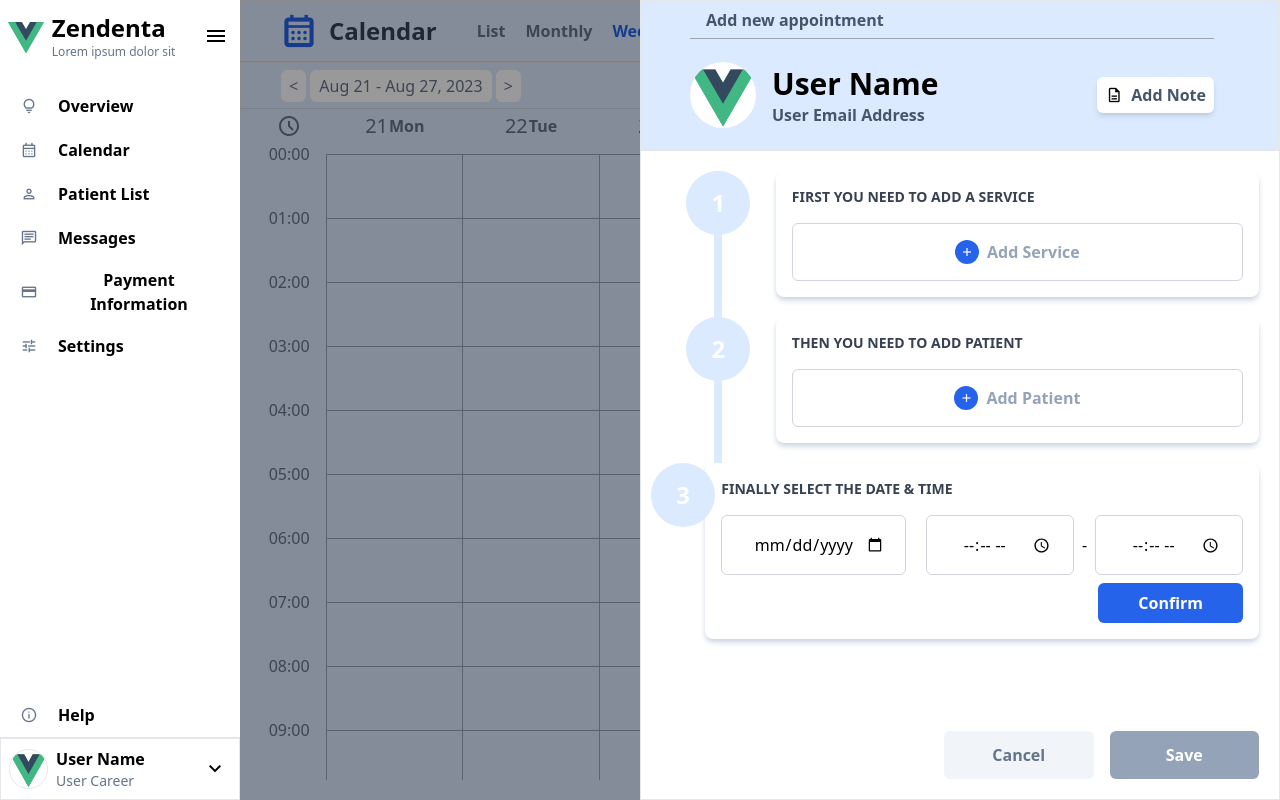
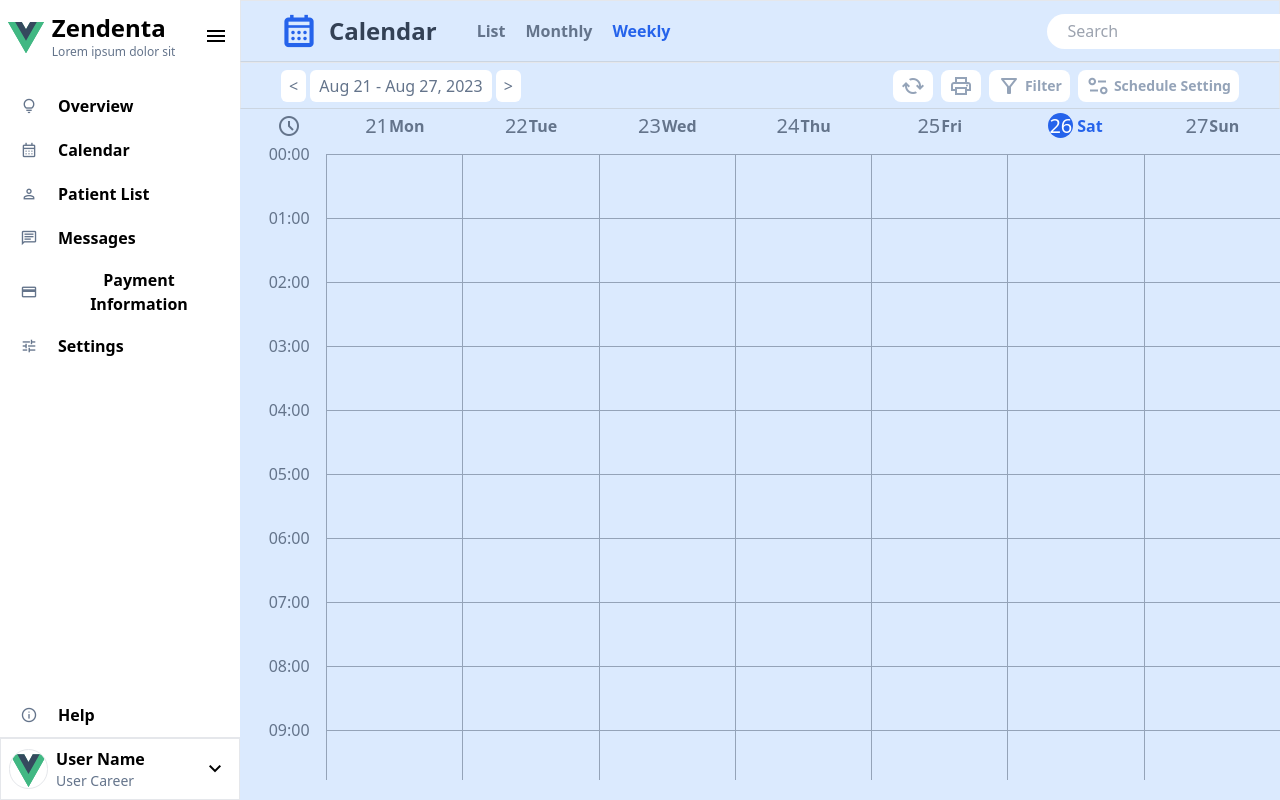
Before and after one commit to rekredhead/Calendar-App-VueJS, a Vue app: page / in a window 1280 px wide. Shown: the top 800 px of the page. Built offline with nearby package versions, Linux system fonts and the light colour scheme.

Commit message:
Fixed issue where datetime click on calendar is not reactive on the slide-in panel

```diff
--- a/src/components/Main-components/Body.vue
+++ b/src/components/Main-components/Body.vue
@@ -18,7 +18,7 @@ const hoursOfDay = eachHourOfInterval({
    end: set(currentDate, { hours: 23 })
 });
 
-const handleDateTimeClick = (e: MouseEvent, hour: Date, currentDay: Date) => {
+const handleDateTimeClick = (e: MouseEvent, hour: Date, selectedDay: Date) => {
    const selectedHour = getHours(hour);
    const eventTarget = e.target as HTMLElement;
 
@@ -27,7 +27,7 @@ const handleDateTimeClick = (e: MouseEvent, hour: Date, currentDay: Date) => {
    const decimalMinutes = (yCoordinate / maxHeight) * 60;
    const roundedMinutes = Math.round(decimalMinutes / 15) * 15;
 
-   const time = set(currentDay, { hours: selectedHour, minutes: roundedMinutes });
+   const time = set(selectedDay, { hours: selectedHour, minutes: roundedMinutes });
    props.openSidePanel!(time);
 }
 </script>
--- a/src/components/Main.vue
+++ b/src/components/Main.vue
@@ -23,14 +23,16 @@ const getNextDate = () => {
    selectedWeekEnd.value = add(selectedWeekEnd.value, { weeks: 1 });
 }
 
-const isSidePanelOpen = ref(true); // Change to false when finished
+const isSidePanelOpen = ref(false);
 const selectedDate = ref(currentDate);
 const openSidePanel = (dateTime: Date) => {
    isSidePanelOpen.value = true;
    selectedDate.value = dateTime;
 };
-
-// Check if the date is correctly sent to the slide-in panel when calendar is clicked on
+const closeSidePanel = () => {
+   isSidePanelOpen.value = false;
+   // Modify this to add appointments in the calendar
+}
 
 /*
 const selectedDate = ref(startOfToday());
@@ -61,6 +63,6 @@ const getNextDate = () => {
          :selectedWeekEnd="selectedWeekEnd"
          :openSidePanel="openSidePanel"
       ></Body>
-      <SidePanel :isSidePanelOpen="isSidePanelOpen" :selectedDate="selectedDate" />
+      <SidePanel :isSidePanelOpen="isSidePanelOpen" :closeSidePanel="closeSidePanel" :selectedDate="selectedDate" />
    </div>
 </template>
--- a/src/components/SidePanel-components/DateTimeSelector.vue
+++ b/src/components/SidePanel-components/DateTimeSelector.vue
@@ -9,7 +9,7 @@ const props = defineProps({
    setEndingDateTime: Function
 });
 
-const isEditingOn = ref(true);
+const isEditingOn = ref(false);
 const selectedDate = ref('');
 const selectedStartingTime = ref('');
 const selectedEndingTime = ref('');
--- a/src/components/SidePanel-components/SidePanel.vue
+++ b/src/components/SidePanel-components/SidePanel.vue
@@ -4,16 +4,16 @@ import SidePanelForm from './SidePanelForm.vue';
 
 const props = defineProps({
    isSidePanelOpen: Boolean,
+   closeSidePanel: Function,
    selectedDate: Date
 });
 
-// Task 4: Change the state of the isSidePanelOpen to false upon submission (use state passed as props)
 </script>
 
 <template>
    <aside class="flex flex-col fixed bg-white top-0 bottom-0 right-0 border w-1/2 transform transition-transform duration-300"
       :class="{ 'translate-x-0': props.isSidePanelOpen, 'translate-x-full': !props.isSidePanelOpen }">
       <SidePanelHeader/>
-      <SidePanelForm :selectedDate="selectedDate"/>
+      <SidePanelForm v-if="isSidePanelOpen" :selectedDate="selectedDate" :closeSidePanel="closeSidePanel"/>
    </aside>
 </template>
--- a/src/components/SidePanel-components/SidePanelForm.vue
+++ b/src/components/SidePanel-components/SidePanelForm.vue
@@ -3,7 +3,8 @@
 // Each form item was difficult to reuse, hence they have their own component
 
 const props = defineProps({
-   selectedDate: Date
+   selectedDate: Date,
+   closeSidePanel: Function
 });
 
 import { ref } from 'vue';
@@ -40,6 +41,8 @@ const submitForm = () => {
       startingDateTime: startingDateTime.value,
       endingDateTime: endingDateTime.value
    });
+
+   props.closeSidePanel!();
 }
 </script>
 
@@ -56,7 +59,7 @@ const submitForm = () => {
          />
       </div>
       <div class=" flex justify-end gap-4 h-12 w-full">
-         <button class="bg-slate-100 text-slate-500 font-bold rounded-md w-1/4 hover:bg-slate-200">Cancel</button>
+         <button @click="props.closeSidePanel!()" class="bg-slate-100 text-slate-500 font-bold rounded-md w-1/4 hover:bg-slate-200">Cancel</button>
          <button @click="submitForm" class="bg-slate-400 text-white font-bold rounded-md w-1/4 hover:bg-slate-500">Save</button>
       </div>
    </form>
```
